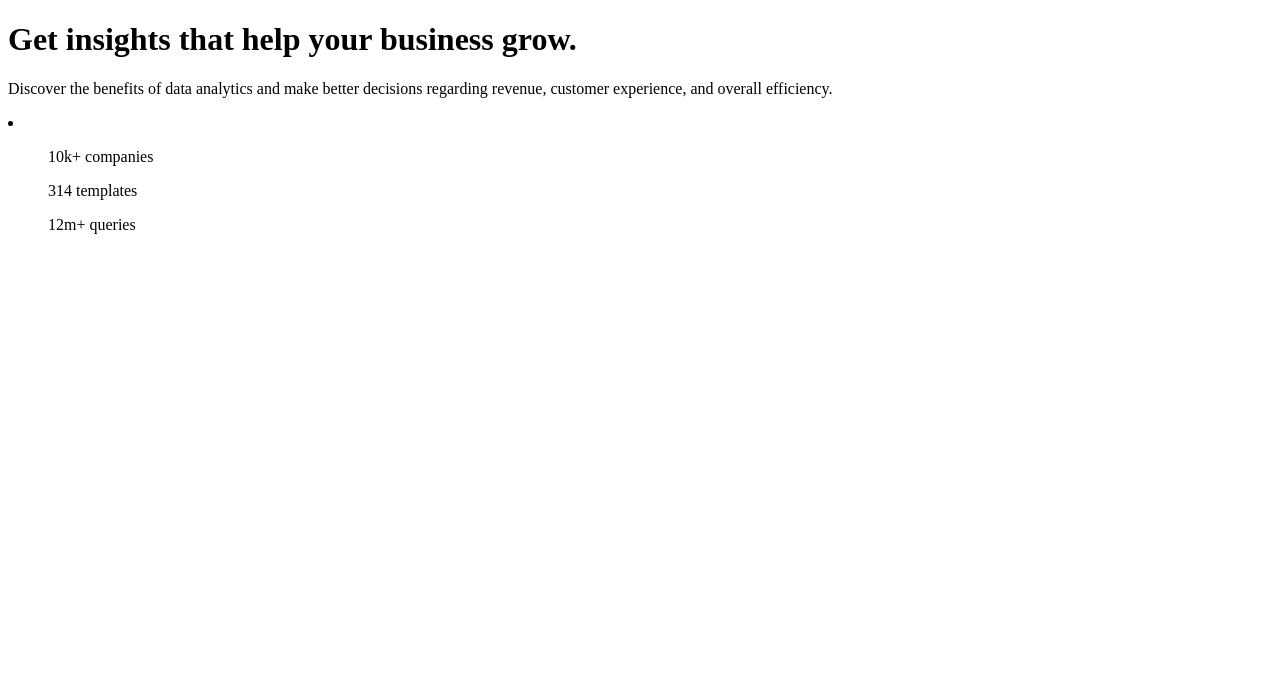
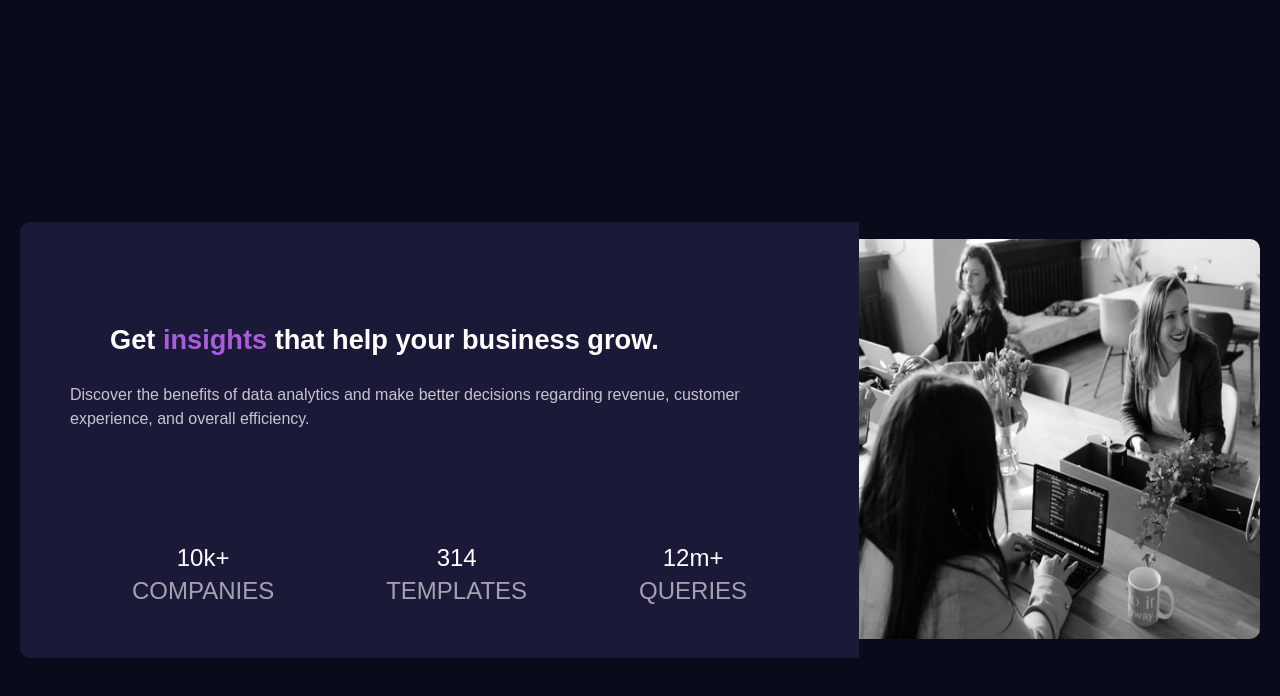
Before and after one commit to alexisshy/stats-preview-card-component-main, a plain HTML site: page index.html in a window 1280 px wide. Drawn offline with Linux system fonts and the light colour scheme.

Commit message:
center card

```diff
--- a/index.html
+++ b/index.html
@@ -5,28 +5,32 @@
   <meta name="viewport" content="width=device-width, initial-scale=1.0"> <!-- displays site properly based on user's device -->
 
   <link rel="icon" type="image/png" sizes="32x32" href="./images/favicon-32x32.png">
-
+  <link rel="stylesheet" href="styles.css">
   <title>Frontend Mentor | Stats preview card component</title>
 
 
 
 </head>
 <body>
-  <div>
-    <div>
-      <h1>Get insights that help your business grow.</h1>
+  <div class="container">
+    <div class="card">
+      <div class="hero-text">
+        <h1>Get <span>insights</span> that help your business grow.</h1>
+        <p>Discover the benefits of data analytics and make better decisions regarding revenue, customer
+        experience, and overall efficiency.</p>
+      </div>
+      <div class="stats-info">
+        <ul>
+          <li>10k+ <span>companies</span></li>
+          <li>314 <span>templates</span></li>
+          <li>12m+ <span>queries</span></li>
+        </ul>
+      </div>
 
-      <p>Discover the benefits of data analytics and make better decisions regarding revenue, customer
-      experience, and overall efficiency.</p>
     </div>
-    <div>
-      <li>
-        <ul>10k+ companies</ul>
-        <ul>314 templates</ul>
-        <ul>12m+ queries</ul>
-      </li>
+    <div class="image">
+      <img src=".\images\image-header-desktop.jpg">
     </div>
   </div>
-
 </body>
 </html>
--- /dev/null
+++ b/styles.css
@@ -0,0 +1,90 @@
+* {
+    margin: 0;
+    padding: 0;
+    box-sizing: border-box;
+}
+
+body {
+    color: white;
+    font-family:'Lexend Deca', sans-serif;
+    font-size: 15px;
+    background-color: hsl(233, 47%, 7%);
+
+
+}
+
+.container {
+    display: flex;
+    flex-direction: row;
+    border-radius: 2rem;
+    margin: 50px 20px;
+    padding: 0 0 20px;
+    align-items: center;
+    justify-content: center;
+    min-height: 100vh;
+}
+
+.container img {
+    height: 400px;
+    border-radius: 0 10px 10px 0;
+}
+.card {
+   background-color: hsl(244, 38%, 16%);
+
+   border-radius: 10px 0 0 10px;
+}
+
+.hero-text {
+    padding: 30px;
+}
+.hero-text h1 {
+    font-weight: 700;
+    font-size: 1.7rem;
+    line-height: 1.3;
+    /*margin: 30px 0 20px;*/
+    margin: 70px 55px 25px 60px;
+
+}
+
+.hero-text h1 span {
+    color: hsl(277, 64%, 61%);
+}
+
+.hero-text p {
+    color: hsla(0, 0%, 100%, 0.75);
+    font-size: 1rem;
+    line-height: 1.5;
+    padding: 0 20px;
+
+}
+
+.stats-info ul {
+    display: flex;
+    flex-direction: row;
+    justify-content: space-evenly;
+    margin-top: 80px;
+    font-size: 1.5rem;
+    margin-bottom: 50px;
+
+}
+
+.stats-info li {
+    display: flex;
+    flex-direction: column;
+    justify-content: center;
+    align-items: center;
+    font-weight: 400;
+    font-size: 1.5rem;
+    line-height: 1.4;
+
+}
+
+.stats-info li span {
+    color: hsla(0, 0%, 100%, 0.6);
+    text-transform: uppercase;
+
+}
+img {
+    max-width: 100%;
+
+}
```
